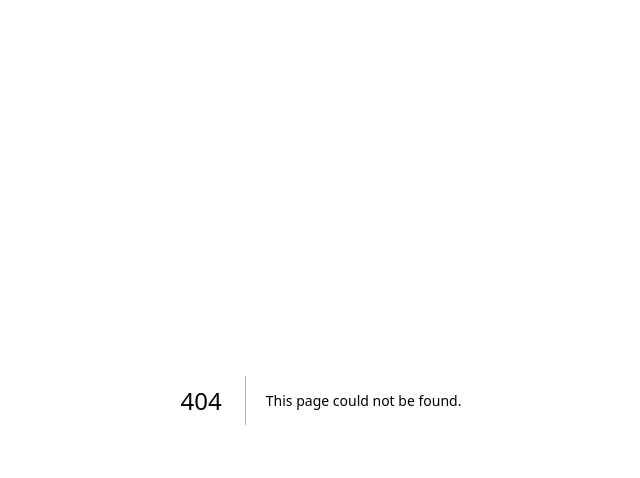
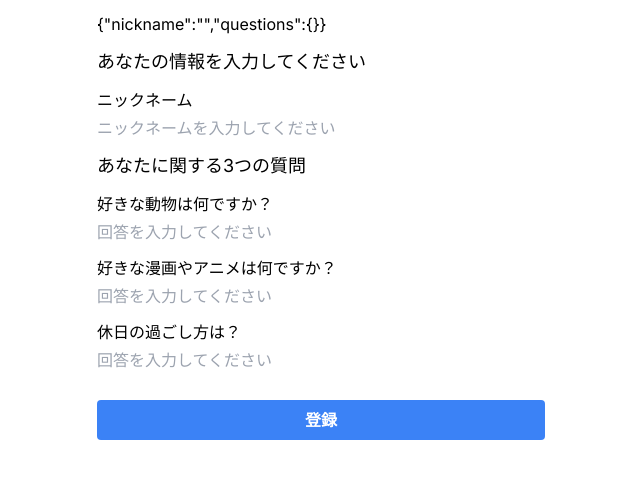
Before and after one commit to TEDxUTsukuba/event-attendee-network, a Next.js app: page /event/1/register in a window 1280 px wide. Before the commit this address had no page. Shown: the top 478 px of the page, without its empty margins (319-959 px from the left). Built offline with nearby package versions, Linux system fonts and the light colour scheme; no server answers; the database is empty.

Commit message:
add: event register page

```diff
--- /dev/null
+++ b/src/app/api/event/register/route.ts
@@ -0,0 +1,9 @@
+
+
+export async function POST(request: Request) {
+
+    return {
+        status: 200,
+        body: JSON.stringify({ message: 'Hello world' }),
+    };
+}
--- /dev/null
+++ b/src/app/event/[eventId]/register/page.tsx
@@ -0,0 +1,32 @@
+
+import { db } from "@/firebase/database";
+import { doc, getDoc } from "firebase/firestore";
+import EventUserRegisterPage from "@/components/pages/eventUserRegisterPage";
+
+interface EventData {
+  id: string;
+  name: string;
+}
+
+
+async function getEventData(eventId: string) {
+  const eventRef = doc(db, 'events', eventId);
+  const eventDoc = await getDoc(eventRef);
+  return {
+    id: eventDoc.id,
+    ...eventDoc.data(),
+  } as EventData;
+}
+
+export default async function RegisterEvent({
+  params,
+}: {
+  params: { eventId: string };
+}) {
+  const { eventId } = params;
+  const eventData = await getEventData(eventId);
+
+  return (
+    <EventUserRegisterPage eventData={eventData} />
+  );
+}
--- /dev/null
+++ b/src/components/pages/eventUserRegisterPage.tsx
@@ -0,0 +1,71 @@
+"use client";
+
+import { pickupNQuestions } from "@/lib/question";
+import { useEffect, useState } from "react";
+
+interface EventData {
+  id: string;
+  name: string;
+}
+
+interface UserData {
+  nickname: string;
+  questions: {
+    [key: string]: string;
+  };
+}
+
+export default function EventUserRegisterPage({ eventData }: { eventData: EventData }) {
+  const [questions, setQuestions] = useState<string[]>([]);
+
+  useEffect(() => {
+    setQuestions(pickupNQuestions(3));
+  }, []);
+
+  const [userData, setUserData] = useState<UserData>({
+    nickname: "",
+    questions: {},
+  });
+
+  const onChangeNickname = (e: React.ChangeEvent<HTMLInputElement>) => {
+    setUserData({
+      ...userData,
+      nickname: e.target.value,
+    });
+  }
+
+  const onChangeQuestion = (question: string, e: React.ChangeEvent<HTMLInputElement>) => {
+    setUserData({
+      ...userData,
+      questions: {
+        ...userData.questions,
+        [question]: e.target.value,
+      },
+    });
+  }
+
+  const onSubmit = async () => {
+    console.log(userData);
+  }
+
+
+  return (
+    <div className="max-w-md mx-auto flex flex-col gap-3">
+      <h1 className="text-lg font-bold">{eventData.name}</h1>
+      <p>{JSON.stringify(userData)}</p>
+      <h2 className="text-lg">あなたの情報を入力してください</h2>
+      <div>
+        <label>ニックネーム</label>
+        <input type="text" className="block w-full mt-1" placeholder="ニックネームを入力してください" onChange={onChangeNickname} />
+      </div>
+      <h2 className="text-lg">あなたに関する3つの質問</h2>
+      {questions.map((question) => (
+        <div key={question}>
+          <label>{question}</label>
+          <input type="text" className="block w-full mt-1" placeholder="回答を入力してください" onChange={(e) => onChangeQuestion(question, e)} />
+        </div>
+      ))}
+      <button className="block w-full mt-4 bg-blue-500 text-white font-bold py-2 px-4 rounded" onClick={onSubmit}>登録</button>
+    </div>
+  );
+}
--- /dev/null
+++ b/src/lib/question.tsx
@@ -0,0 +1,37 @@
+
+export const pickupNQuestions = (n: number) => {
+    const questions = [
+        "好きな食べ物は何ですか？",
+        "好きな飲み物は何ですか？",
+        "休日の過ごし方は？",
+        "子供の頃の夢は何でしたか？",
+        "尊敬する人は誰ですか？",
+        "好きな映画のジャンルは？",
+        "好きな音楽のジャンルは？",
+        "今まで行った旅行先で一番良かったところは？",
+        "今一番欲しいものは何ですか？",
+        "好きなスポーツは何ですか？",
+        "好きな季節はいつですか？",
+        "朝型ですか？夜型ですか？",
+        "コーヒー派ですか？紅茶派ですか？",
+        "好きな動物は何ですか？",
+        "好きな色は何ですか？",
+        "幸せを感じる瞬間はどんな時ですか？",
+        "ストレス解消法は何ですか？",
+        "自分の長所はどんなところだと思いますか？",
+        "自分の短所はどんなところだと思いますか？",
+        "今一番興味があることは何ですか？",
+        "子供の頃の思い出で印象に残っているエピソードは？",
+        "好きな本のジャンルは何ですか？",
+        "好きなテレビ番組は何ですか？",
+        "好きな花は何ですか？",
+        "好きな漫画やアニメは何ですか？",
+        "好きなキャラクターは誰ですか？",
+        "最近ハマっていることは何ですか？",
+        "一番感動した映画は何ですか？",
+        "一番印象に残っている本は何ですか？",
+        "将来の夢は何ですか？"
+      ];
+    const shuffled = questions.sort(() => 0.5 - Math.random());
+    return shuffled.slice(0, n);
+}
```
